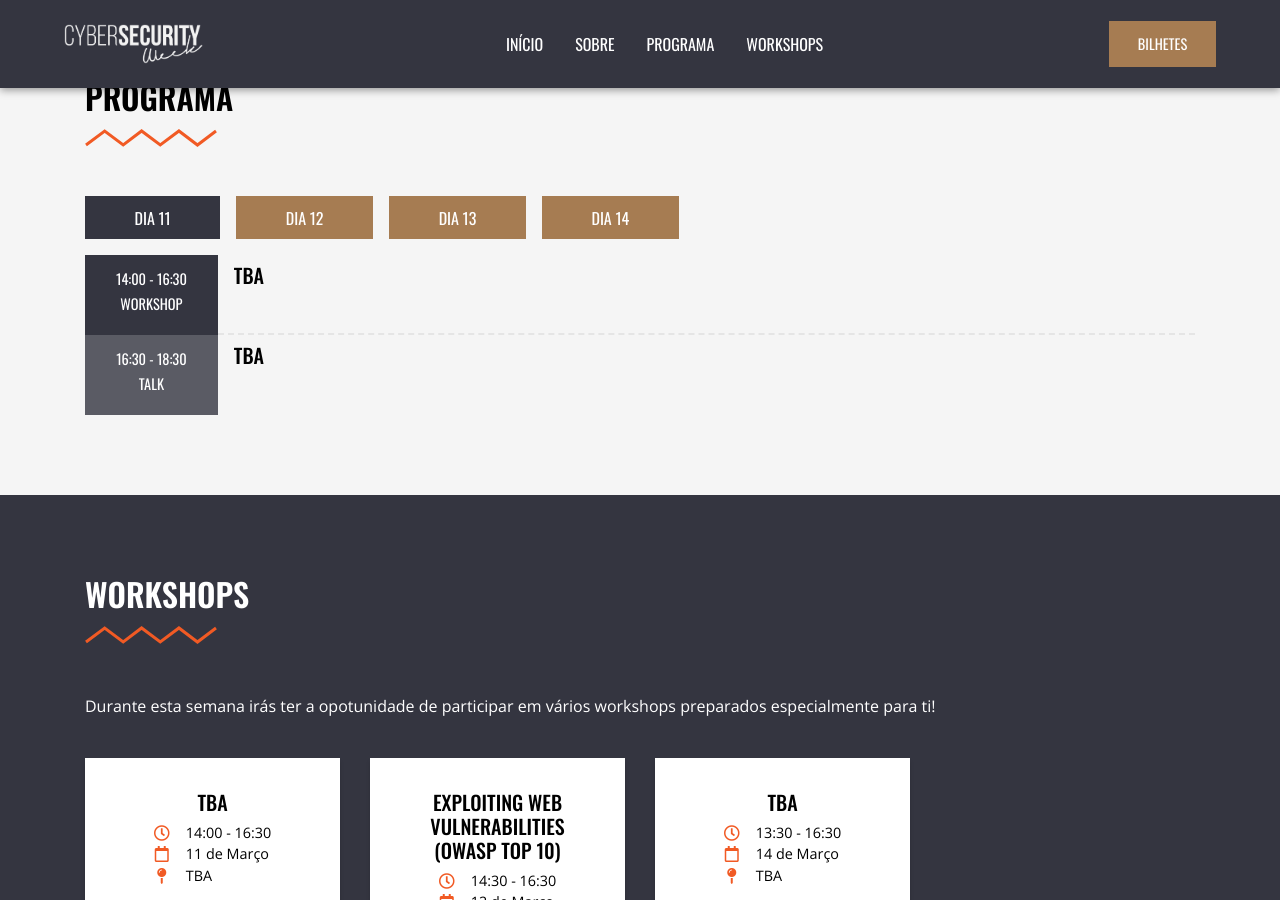
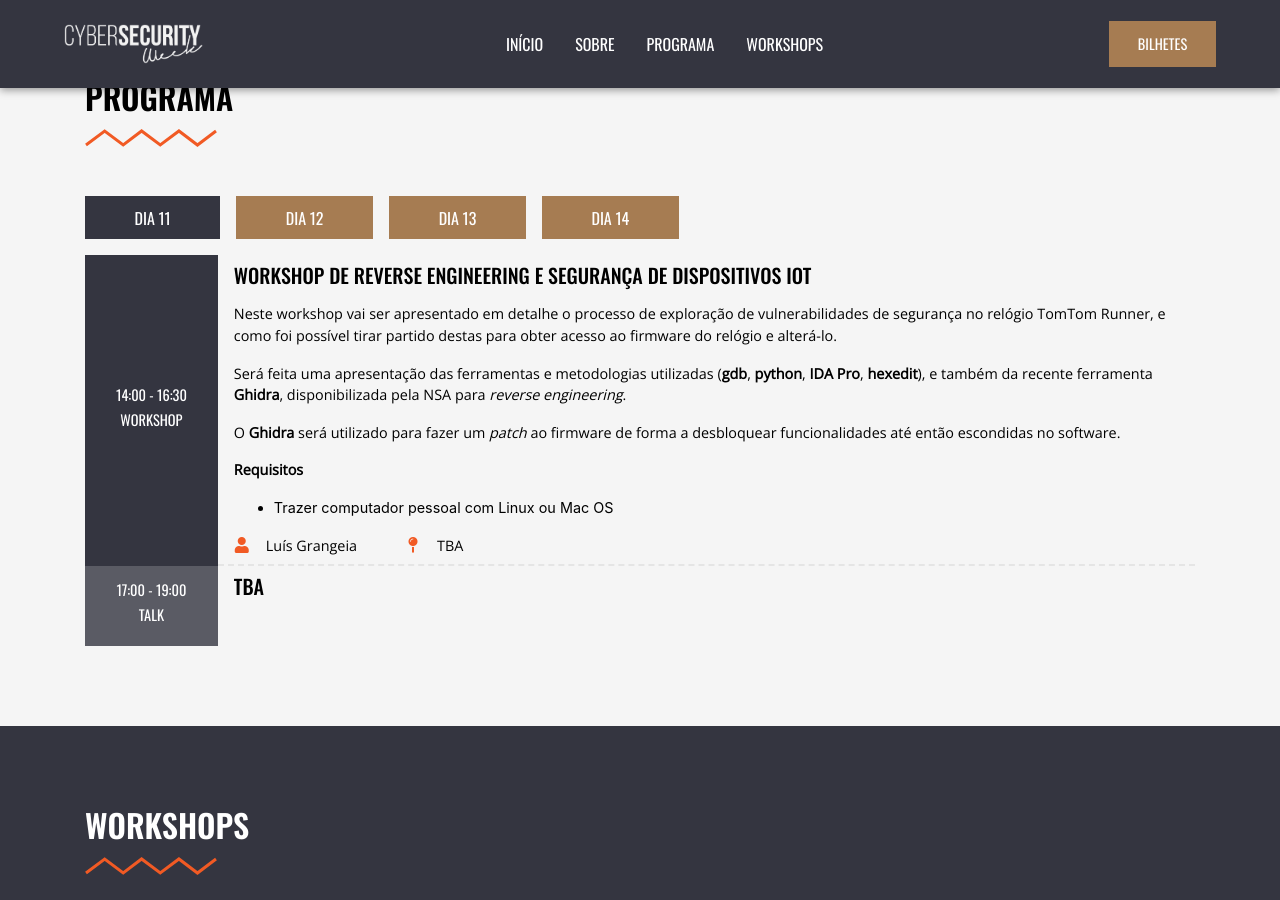
Before and after one commit to ieeeupsb/nuieee-website, a Jekyll site: the page built from cybersecurity.html, in a window 1280 px wide and 900 px high, scrolled down 1883 px. Built offline with Jekyll 4.4.1, drawn with Linux system fonts in a browser that asks for light colours; some of the changed text lies outside the part shown.

Commit message:
Add reverse engineering event to cybersecurity week

```diff
--- a/_data/cybersecurity.json
+++ b/_data/cybersecurity.json
@@ -4,19 +4,31 @@
             "day": 11,
             "events": [
                 {
-                    "public": false,
+                    "public": true,
                     "starts_at": "14:00",
                     "ends_at": "16:30",
                     "type": "workshop",
-                    "title": "Reverseing Firmware / IoT Devices",
-                    "description": null,
-                    "speaker": "Luís Granguela",
+                    "title": "Workshop de reverse engineering e segurança de dispositivos IoT",
+                    "description": "Neste workshop vai ser apresentado em detalhe o processo de exploração de vulnerabilidades de segurança no relógio TomTom Runner, e como foi possível tirar partido destas para obter acesso ao firmware do relógio e alterá-lo.
+
+
+                    Será feita uma apresentação das ferramentas e metodologias utilizadas (**gdb**, **python**, **IDA Pro**, **hexedit**), e também da recente ferramenta **Ghidra**, disponibilizada pela NSA para *reverse engineering*.
+
+
+                    O **Ghidra** será utilizado para fazer um *patch* ao firmware de forma a desbloquear funcionalidades até então escondidas no software.
+
+
+                    **Requisitos**
+
+
+                    - Trazer computador pessoal com Linux ou Mac OS",
+                    "speaker": "Luís Grangeia",
                     "location": "TBA"
                 },
                 {
                     "public": false,
-                    "starts_at": "16:30",
-                    "ends_at": "18:30",
+                    "starts_at": "17:00",
+                    "ends_at": "19:00",
                     "type": "talk",
                     "title": "WebAuthn",
                     "description": null,
```
